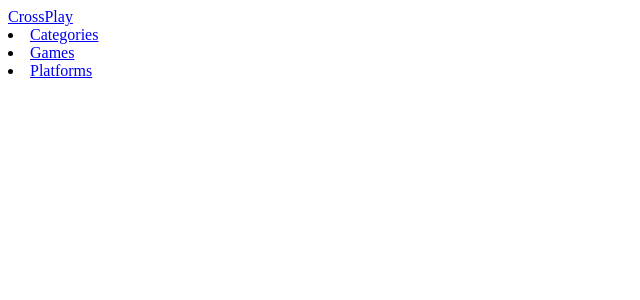
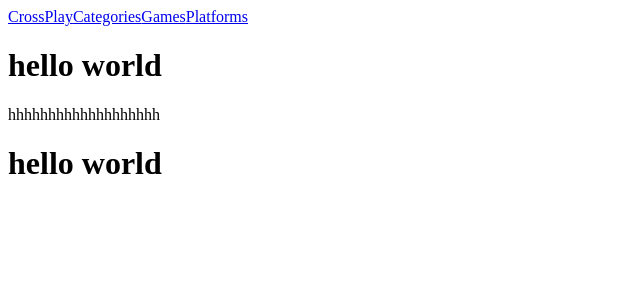
Before and after one commit to thomasfriedrichs/crossplay, a React (Create React App) app in the folder client/: page /games in a window 1280 px wide. Shown: the top 300 px of the page, without its empty margins (0-640 px from the left). Built offline with nearby package versions, Linux system fonts and the light colour scheme; no server answers.

Commit message:
attempt to enable cors

```diff
--- a/client/src/App.js
+++ b/client/src/App.js
@@ -14,35 +14,21 @@ import Footer from './components/Layout/Footer';
 
 const App = () => {
   return (
-    <Router>
-        <div className = 'app'>
+    <div className="app">
+      <Router>
         <Navbar/>
         <Switch>
-          <Route path='/'>
-            <Home/>
-          </Route>
-          <Route path='/categories'>
-            <Categories/>
-          </Route>
-          <Route path='/categories/:category'>
-            <Category/>
-          </Route>
-          <Route path='/games'>
-            <Games/>
-          </Route>
-          <Route path='/games/:game'>
-            <Game/>
-          </Route>
-          <Route path='/platforms'>
-            <Platforms/>
-          </Route>
-          <Route path='/platforms/:platform'>
-            <Platform/>
-          </Route>
+          <Route exact path="/" component={Home}/>
+          <Route path="/categories" component={Categories}/>
+          <Route path="/categories/:category" component={Category}/>
+          <Route path="/games" component={Games}/>
+          <Route path="/games/:game" component={Game}/>
+          <Route path="/platforms" component={Platforms}/>
+          <Route path="/platforms/:platform" component={Platform}/>
         </Switch>
-        <Footer/>
-      </div>
-    </Router>
+      </Router>
+      <Footer />
+    </div>
   );
 }
 
--- a/client/src/components/Layout/Navbar.js
+++ b/client/src/components/Layout/Navbar.js
@@ -1,30 +1,22 @@
-import { Link } from "react-router-dom";
+import { NavLink } from "react-router-dom";
 import React from "react";
 
 const Navbar = () => {
   return (
     <div>
       <nav className='nav'>
-        <a href='/'>
+        <NavLink to='/'>
           CrossPlay
-        </a>
-        <div>
-          <li>
-            <Link to={'/categories'}>
-              Categories
-            </Link>
-          </li>
-          <li>
-            <Link to={'/games'}>
-              Games
-            </Link>
-          </li>
-          <li>
-            <Link to={'/platforms'}>
-              Platforms
-            </Link>
-          </li>
-        </div>
+        </NavLink>
+        <NavLink to={'/categories'}>
+          Categories
+        </NavLink>
+        <NavLink to={'/games'}>
+          Games
+        </NavLink>
+        <NavLink to={'/platforms'}>
+          Platforms
+        </NavLink>
       </nav>
     </div>
   )
--- a/client/src/pages/Games.js
+++ b/client/src/pages/Games.js
@@ -7,7 +7,7 @@ import client from '../services/Service';
 
 const Games = () => {
   const [post, setPost] = React.useState(null);
-  const [error, setError] = React.useState(null);
+  // const [error, setError] = React.useState(null);
 
   // React.useEffect(() => {
   //   axios.get(`${baseUrl}/games`).then((response) => {
@@ -30,13 +30,13 @@ const Games = () => {
   }, []);
 
 
-  if (error) return `Error: ${error.message}`;
-  if (!post) return null;
+  // if (error) return `Error: ${error.message}`;
+  // if (!post) return null;
 
   return (
     <div>
       {console.log(post)}
-      <h1>{post[0].gameName}</h1>
+      {/* <h1>{post[0].gameName}</h1> */}
       <h1>hello world</h1>
       <p>hhhhhhhhhhhhhhhhhhh</p>
       <SingleGame/>
--- a/client/src/pages/Home.js
+++ b/client/src/pages/Home.js
@@ -3,7 +3,7 @@ const Home = () => {
 
   return (
     <div>
-
+      <h1>hjbdibeciubwukcbwkc</h1>
     </div>
   )
 };
```
